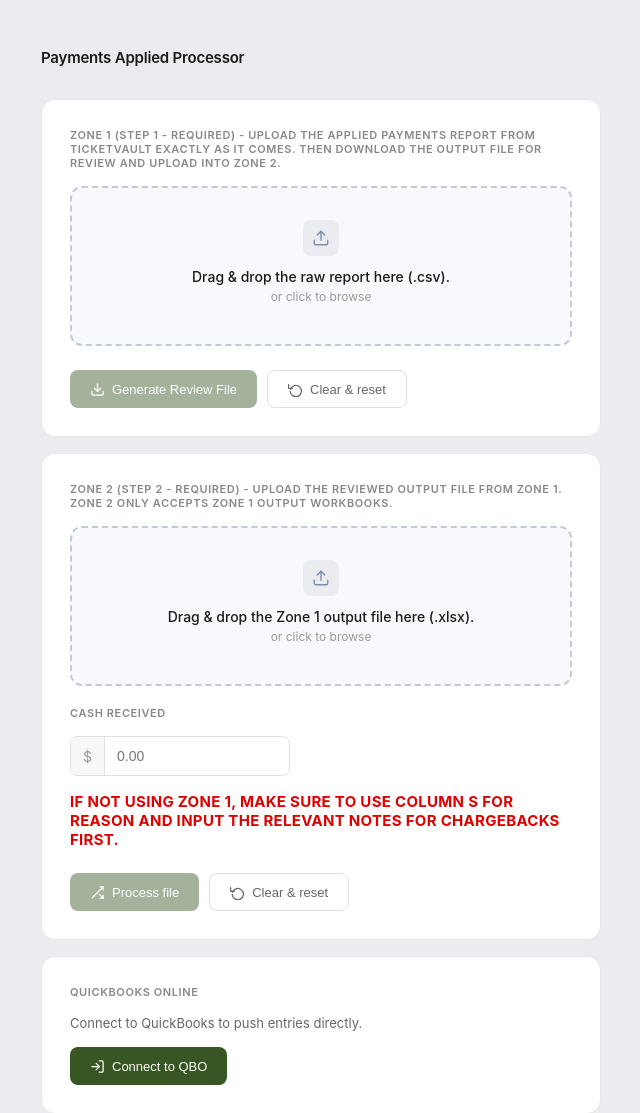
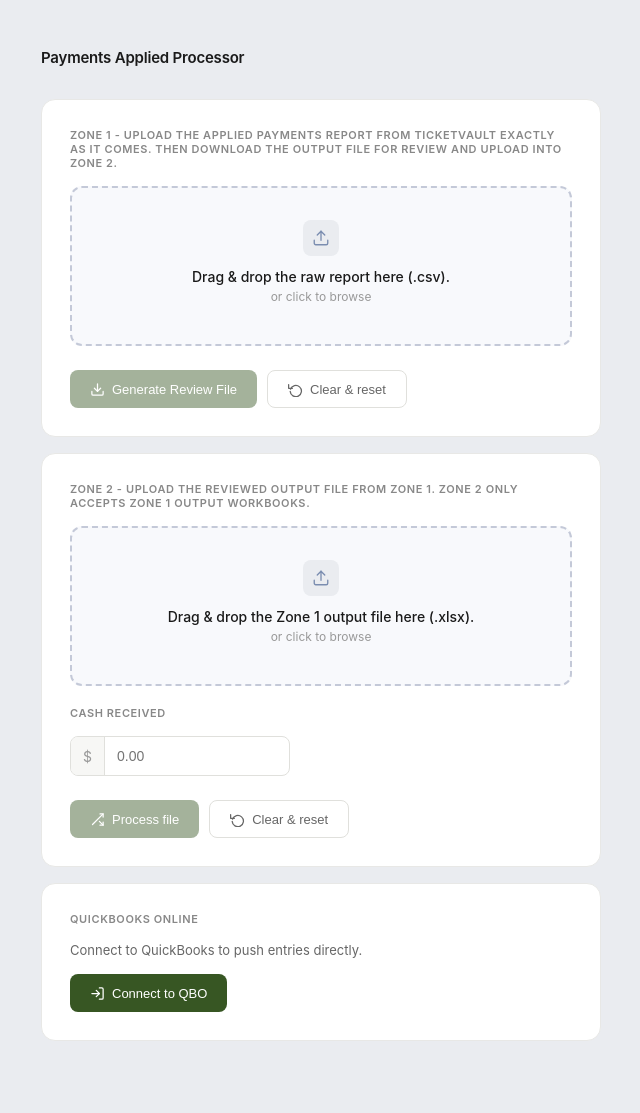
Before and after one commit to ysaccounting/Applied-Payments, a Flask app: page / in a window 1280 px wide. Shown: the top 1113 px of the page, without its empty margins (319-959 px from the left). After the commit the page ends 1040 px from the top, so only its background shows below. Run offline with Flask 3, Linux system fonts and the light colour scheme; parts of the project's set-up code (start-up, migrations or seed data) failed here and were passed over.

Commit message:
Update index.html

```diff
--- a/templates/index.html
+++ b/templates/index.html
@@ -83,7 +83,7 @@
 
   <!-- Zone 1: Prepare review file -->
   <div class="card">
-    <div class="section-label">Zone 1 (Step 1 - required) - upload the applied payments report from TicketVault exactly as it comes. Then download the output file for review and upload into Zone 2.</div>
+    <div class="section-label">Zone 1 - upload the applied payments report from TicketVault exactly as it comes. Then download the output file for review and upload into Zone 2.</div>
     <div class="drop-zone" id="z1DropZone"
          onclick="document.getElementById('z1Input').click()"
          ondragover="onZ1DragOver(event)"
@@ -111,7 +111,7 @@
 
   <!-- Upload card -->
   <div class="card">
-    <div class="section-label">Zone 2 (Step 2 - required) - Upload the reviewed output file from Zone 1. Zone 2 only accepts Zone 1 output workbooks.</div>
+    <div class="section-label">Zone 2 - Upload the reviewed output file from Zone 1. Zone 2 only accepts Zone 1 output workbooks.</div>
 
     <div class="drop-zone" id="dropZone"
          onclick="document.getElementById('fileInput').click()"
@@ -159,8 +159,6 @@
         </div>
       </div>
     </div>
-
-    <p style="font-size: 15px; font-weight: 700; color: #e00000; margin-top: 16px; letter-spacing: 0.3px;">IF NOT USING ZONE 1, MAKE SURE TO USE COLUMN S FOR REASON AND INPUT THE RELEVANT NOTES FOR CHARGEBACKS FIRST.</p>
 
     <div class="btn-row">
       <button class="btn btn-primary" id="processBtn" onclick="processFile()" disabled>
```
